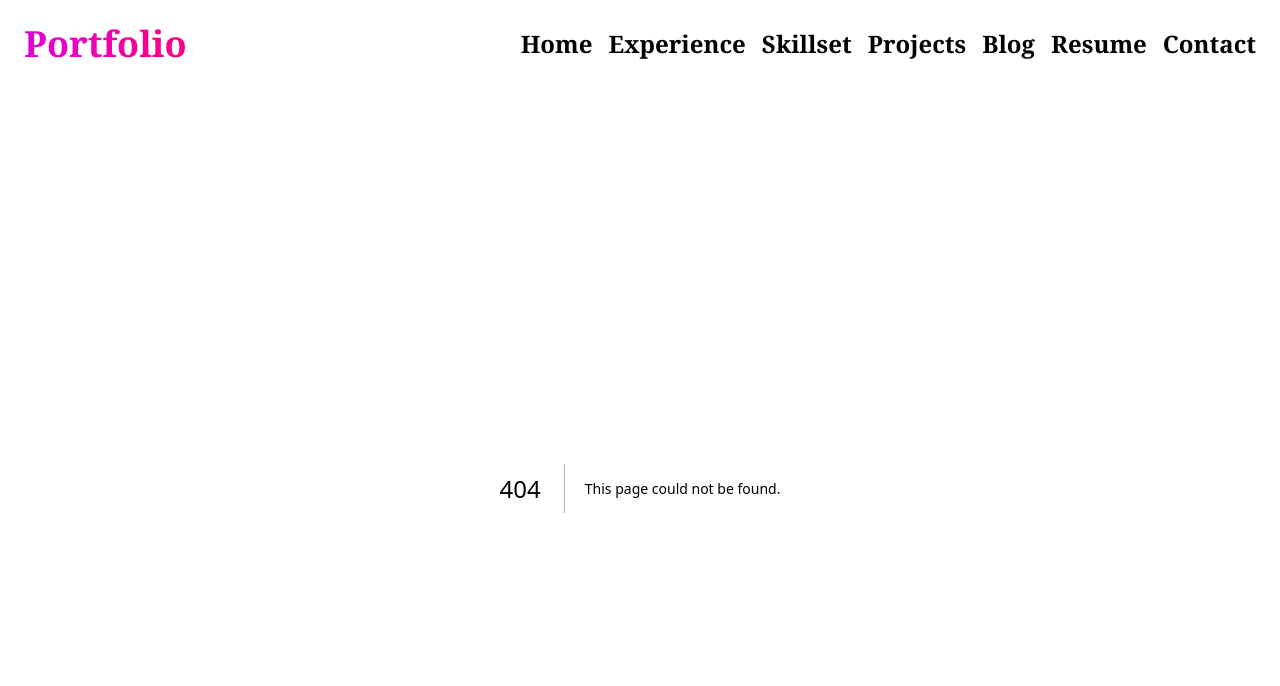
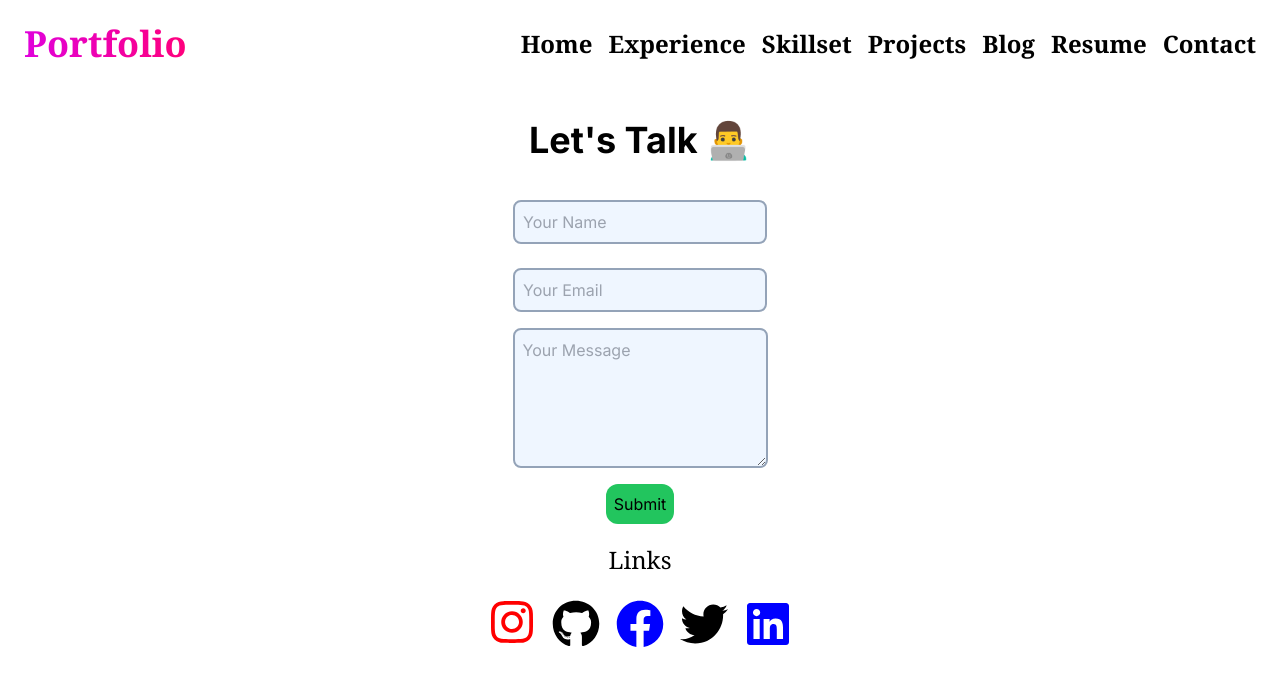
Before and after one commit to KshitizSharma11/portfolio_v3, a Next.js app: page /Contact in a window 1280 px wide. Before the commit this address had no page. Shown: the top 686 px of the page. Built offline with nearby package versions, Linux system fonts and the light colour scheme.

Commit message:
made changes to ui of skillset , experience , contact us page

```diff
--- /dev/null
+++ b/app/Contact/page.js
@@ -0,0 +1,94 @@
+"use client";
+import React from "react";
+import {
+  FaInstagram,
+  FaGithub,
+  FaFacebook,
+  FaTwitter,
+  FaLinkedin,
+} from "react-icons/fa";
+const Contact = () => {
+  return (
+    <div>
+      <h1 className="text-center text-4xl font-bold mt-10">Let's Talk 👨‍💻</h1>
+      <div>
+        <form className="flex flex-col items-center space-y-4 mt-8">
+          <input
+            type="text"
+            placeholder="Your Name"
+            className="border-2 bg-blue-50 rounded-lg border-slate-400 m-2 p-2"
+          />
+          <input
+            type="email"
+            placeholder="Your Email"
+            className="border-2  bg-blue-50 rounded-lg border-slate-400 m-2 p-2"
+          />
+          <textarea
+            type="text"
+            placeholder="Your Message"
+            rows="5"
+            cols="22"
+            className="border-2 bg-blue-50 rounded-lg border-slate-400 m-2 p-2"
+          />
+          <input
+            type="submit"
+            className="bg-green-500 text-sans  p-2 rounded-xl"
+          />
+        </form>
+        <h1 className="text-center mt-5 text-2xl font-serif">Links</h1>
+        <div className="flex md:flex-row space-y-4 md:space-y-1 justify-center items-center flex-col space-x-0 md:space-x-4 mt-5">
+          <FaInstagram
+            color="red"
+            className="cursor-pointer"
+            size={48}
+            onClick={() => {
+              window.open(
+                "https://www.instagram.com/kshitiz_sharma_k.s/",
+                "_blank"
+              );
+            }}
+          />
+          <FaGithub
+            size={48}
+            className="cursor-pointer"
+            onClick={() => {
+              window.open("https://github.com/KshitizSharma11", "_blank");
+            }}
+          />
+          <FaFacebook
+            color="blue"
+            size={48}
+            className="cursor-pointer"
+            onClick={() => {
+              window.open(
+                "https://www.facebook.com/kshitiz.sharma.3979",
+                "_blank"
+              );
+            }}
+          />
+          <FaTwitter
+            color="black"
+            size={48}
+            className="cursor-pointer"
+            onClick={() => {
+              window.open("https://x.com/kshitiz_the_one", "_blank");
+            }}
+          />
+          <FaLinkedin
+            color="blue"
+            size={48}
+            className="cursor-pointer"
+            onClick={() => {
+              window.open(
+                "https://www.linkedin.com/in/kshitiz-sharma-the-one/",
+                "_blank"
+              );
+            }}
+          />
+        </div>
+      </div>
+    </div>
+  );
+};
+
+export default Contact;
--- a/app/Exp/page.js
+++ b/app/Exp/page.js
@@ -1,56 +1,26 @@
-import React from 'react';
+"use client";
+import React from "react";
 
-const Page = () => {
+const page = ({ works }) => {
   return (
     <div>
-      <h1 className='text-center font-bold text-4xl'>Experience</h1>
-
-      <div className='grid grid-cols-1 sm:grid-cols-2 md:grid-cols-3 gap-4 mt-10 justify-around'>
-        <div className="flex flex-col items-center m-2 p-1 border-slate-400 border-2">
-          <div className="h-64 w-64 relative">
-            <img src='https://encrypted-tbn0.gstatic.com/images?q=tbn:ANd9GcRzecABkjxE6EqQnm-UfbM-ZFUBasYekWa55A&s'
-              className='absolute m-2 inset-0 w-full h-full object-cover rounded-3xl'
-              alt="Experience Image"
-            />
-          </div>
-          <h1 className='text-2xl mt-4'><strong>SDE</strong> at plaxonic </h1>
-          <span className='flex text-lg font-serif space-x-8'>
-            <p>Duration: 5 Months</p>
-            <p>Location: Gurugram, India</p>
-          </span>
-          <p className='whitespace-pre-line break-all max-w-25'>
-            Lorem ipsum dollar is a textasddkjwrekgkherw h wghtjghkth kjw hgthghtwhg  wthwrhghrgh hhr h grhg t h hsdadsahd hasasdhaskhd hasdhasdhaskd asdjsadhasdas dasdjsakhdaskdhas d
-          </p>
-        </div>
-
-        <div className="flex flex-col items-center m-2 p-1 border-slate-400 border-2">
-          <div className="h-64 w-64 relative">
-            <img src='https://encrypted-tbn0.gstatic.com/images?q=tbn:ANd9GcTNq_IKYD5DlyuCpsc1GbVB6EiRSxlMGsSubg&s'
-              className='absolute inset-0 w-full h-full object-cover rounded-3xl'
-              alt="Experience Image"
-            />
-          </div>
-          <h1 className='text-2xl'><strong>SDET</strong> at Greyorange Robotics </h1>
-          <span className='flex text-lg font-serif space-x-8'>
-            <p>Duration: 5 Months</p>
-            <p>Location: Gurugram, India</p>
-          </span>
-          <p>Developed customer friendly solutions</p>
-        </div>
-
-        <div className="flex flex-col items-center m-2 p-1 border-slate-400 border-2">
-          <div className="h-64 w-64 relative">
-            <img src='https://encrypted-tbn0.gstatic.com/images?q=tbn:ANd9GcRvUOulMB2psRLzyqXH2_C7BpuqYSKHUNhJ6w&s'
-              className='absolute inset-0 w-full h-full object-cover rounded-3xl'
-              alt="Experience Image"
-            />
-          </div>
-          <h1 className='text-2xl'><strong>SDE</strong> at plaxonic </h1>
-          <p>Developed customer friendly solutions</p>
+      <div>
+        <h1 className="text-center text-4xl font-serif font-bold mt-10">
+          Experience
+        </h1>
+        <div className="grid grid-cols-1 md:grid-cols-3 mt-5 ">
+          {works.map((work) => (
+            <div className="p-2 m-2 rounded-xl  bg-slate-200">
+              <img src={work.image} width={300} height={300} />
+              <h1>{works.title}</h1>
+              <h2>{works.duration}</h2>
+              <p>{work.description}</p>
+            </div>
+          ))}
         </div>
       </div>
     </div>
   );
 };
 
-export default Page;
+export default page;
--- /dev/null
+++ b/app/Projects/page.js
@@ -0,0 +1,57 @@
+import React from "react";
+
+const page = () => {
+  return (
+    <div>
+      <div>
+        <h1 className="text-center text-4xl font-serif font-bold mt-10">
+          My Work 💼
+        </h1>
+        <div className="grid grid-cols-1 md:grid-cols-3 mt-5 ">
+          <div className="p-2 m-2 rounded-xl bg-slate-200">
+            <img
+              src="https://revenuearchitects.com/wp-content/uploads/2017/02/Blog_pic-1030x584.png"
+              width={300}
+              height={300}
+            />
+            <h1>Blog-App</h1>
+            <h2>Tech-stack</h2>
+            <p>React-Native, Hypgraph CMS, GraphQL</p>
+          </div>
+          <div className="p-2 m-2 rounded-xl bg-slate-200">
+            <img
+              src="https://revenuearchitects.com/wp-content/uploads/2017/02/Blog_pic-1030x584.png"
+              width={300}
+              height={300}
+            />
+            <h1>Blog-App</h1>
+            <h2>Tech-stack</h2>
+            <p>React-Native, Hypgraph CMS, GraphQL</p>
+          </div>
+          <div className="p-2 m-2 rounded-xl bg-slate-200">
+            <img
+              src="https://revenuearchitects.com/wp-content/uploads/2017/02/Blog_pic-1030x584.png"
+              width={300}
+              height={300}
+            />
+            <h1>Blog-App</h1>
+            <h2>Tech-stack</h2>
+            <p>React-Native, Hypgraph CMS, GraphQL</p>
+          </div>
+          <div className="p-2 m-2 rounded-xl bg-slate-200">
+            <img
+              src="https://revenuearchitects.com/wp-content/uploads/2017/02/Blog_pic-1030x584.png"
+              width={300}
+              height={300}
+            />
+            <h1>Blog-App</h1>
+            <h2>Tech-stack</h2>
+            <p>React-Native, Hypgraph CMS, GraphQL</p>
+          </div>
+        </div>
+      </div>
+    </div>
+  );
+};
+
+export default page;
--- /dev/null
+++ b/app/Skillset/page.js
@@ -0,0 +1,89 @@
+"use client";
+import React from "react";
+
+import {
+  SiTailwindcss,
+  SiNextdotjs,
+  SiNodedotjs,
+  SiMongodb,
+  SiPostgresql,
+} from "react-icons/si";
+import { FaReact, FaPhp } from "react-icons/fa";
+import { BsBootstrap } from "react-icons/bs";
+
+const page = () => {
+  return (
+    <div>
+      <div>
+        <h1 className="text-center text-4xl font-bold font-serif">Skills</h1>
+        <div className="grid grid-cols-1 md:grid-cols-3 gap-2 m-4 mt-10 ">
+          <div className="flex flex-col items-center mt-5 border-2 border-red-300 m-2 ">
+            <h1 className="text-center text-3xl mt-2 font-bold">Frontend</h1>
+            <ul className="mt-2">
+              <li className="grid md:grid-cols-2 grid-cols-1 md:gap-6 m-2">
+                <h2>Tailwind</h2>
+                <SiTailwindcss size={60} color="#38B2AC" />
+              </li>
+              <li className="grid md:grid-cols-2 grid-cols-1 md:gap-6 m-2">
+                <h2>React.js</h2>
+                <FaReact size={60} color="blue" />
+              </li>
+              <li className="grid md:grid-cols-2 grid-cols-1 m-2 md:gap-6">
+                <h2>Bootstrap</h2>
+                <BsBootstrap size={60} color="purple" />
+              </li>
+              <li className="grid md:grid-cols-2 grid-cols-1 m-2 md:gap-6">
+                <h2>Next.js</h2>
+                <SiNextdotjs size={60} color="black" />
+              </li>
+            </ul>
+          </div>
+          <div className="flex flex-col items-center mt-5 border-2 border-red-300 m-2 ">
+            <h1 className="text-center text-3xl mt-2 font-bold">Backend</h1>
+            <ul className="mt-2">
+              <li className="grid md:grid-cols-2 grid-cols-1 md:gap-6 m-2">
+                <h2>Node.js</h2>
+                <SiNodedotjs size={60} color="green" />
+              </li>
+              <li className="grid md:grid-cols-2 grid-cols-1 md:gap-6 m-2">
+                <h2>Mongo-DB</h2>
+                <SiMongodb size={60} color="green" />
+              </li>
+              <li className="grid md:grid-cols-2 grid-cols-1 m-2 md:gap-6">
+                <h2>PostgreSQL</h2>
+                <SiPostgresql size={60} color="purple" />
+              </li>
+              <li className="grid md:grid-cols-2 grid-cols-1 m-2 md:gap-6">
+                <h2>PHP</h2>
+                <FaPhp size={60} color="black" />
+              </li>
+            </ul>
+          </div>
+          <div className="flex flex-col items-center mt-5 border-2 border-red-300 m-2 ">
+            <h1 className="text-center text-3xl mt-2 font-bold">Testing</h1>
+            <ul className="mt-2">
+              <li className="grid md:grid-cols-2 grid-cols-1 md:gap-6 m-2">
+                <h2>Selenium</h2>
+                <SiNodedotjs size={60} color="green" />
+              </li>
+              <li className="grid md:grid-cols-2 grid-cols-1 md:gap-6 m-2">
+                <h2>Mongo-DB</h2>
+                <SiMongodb size={60} color="green" />
+              </li>
+              <li className="grid md:grid-cols-2 grid-cols-1 m-2 md:gap-6">
+                <h2>PostgreSQL</h2>
+                <SiPostgresql size={60} color="purple" />
+              </li>
+              <li className="grid md:grid-cols-2 grid-cols-1 m-2 md:gap-6">
+                <h2>Next.js</h2>
+                <SiNextdotjs size={60} color="black" />
+              </li>
+            </ul>
+          </div>
+        </div>
+      </div>
+    </div>
+  );
+};
+
+export default page;
--- a/components/Nav.js
+++ b/components/Nav.js
@@ -1,6 +1,6 @@
-'use client';
-import React, { useState } from 'react';
-import Link from 'next/link';
+"use client";
+import React, { useState } from "react";
+import Link from "next/link";
 
 const Nav = () => {
   const [isOpen, setIsOpen] = useState(false);
@@ -20,14 +20,14 @@ const Nav = () => {
         <svg className="h-6 w-6 fill-current" viewBox="0 0 24 24">
           {/* Hamburger icon */}
           <path
-            className={`${isOpen ? 'hidden' : 'block'}`}
+            className={`${isOpen ? "hidden" : "block"}`}
             fillRule="evenodd"
             clipRule="evenodd"
             d="M4 6h16v2H4V6zm0 5h16v2H4v-2zm0 5h16v2H4v-2z"
           />
           {/* Close icon */}
           <path
-            className={`${isOpen ? 'block' : 'hidden'}`}
+            className={`${isOpen ? "block" : "hidden"}`}
             fillRule="evenodd"
             clipRule="evenodd"
             d="M5.707 7.293l1.414-1.414L12 10.586l4.879-4.879 1.414 1.414L13.414 12l4.879 4.879-1.414 1.414L12 13.414l-4.879 4.879-1.414-1.414L10.586 12 5.707 7.121z"
@@ -37,7 +37,7 @@ const Nav = () => {
       {/* Navigation links */}
       <ul
         className={`${
-          isOpen ? 'block' : 'hidden'
+          isOpen ? "block" : "hidden"
         } md:flex font-serif font-semibold space-x-4 text-2xl`}
       >
         <li>
@@ -47,19 +47,21 @@ const Nav = () => {
           <Link href="/Exp">Experience</Link>
         </li>
         <li>
-          <Link href="/Exp">Skillset</Link>
+          <Link href="/Skillset">Skillset</Link>
         </li>
         <li>
-          <Link href="/Exp">Projects</Link>
+          <Link href="/Projects">Projects</Link>
         </li>
         <li>
-          <Link href="/Exp">Blog</Link>
+          <Link href="https://k-blogs.vercel.app/" target="_blank">
+            Blog
+          </Link>
         </li>
         <li>
           <Link href="/Exp">Resume</Link>
         </li>
         <li>
-          <Link href="/Exp">Contact</Link>
+          <Link href="/Contact">Contact</Link>
         </li>
       </ul>
     </nav>
--- a/package.json
+++ b/package.json
@@ -9,9 +9,12 @@
     "lint": "next lint"
   },
   "dependencies": {
+    "@coreui/icons": "^3.0.1",
+    "@coreui/icons-react": "^2.2.1",
+    "next": "14.2.3",
     "react": "^18",
     "react-dom": "^18",
-    "next": "14.2.3"
+    "react-icons": "^5.2.1"
   },
   "devDependencies": {
     "postcss": "^8",
```
Also changed, not shown: 1 other file (tests, documents, lock files or other folders).
